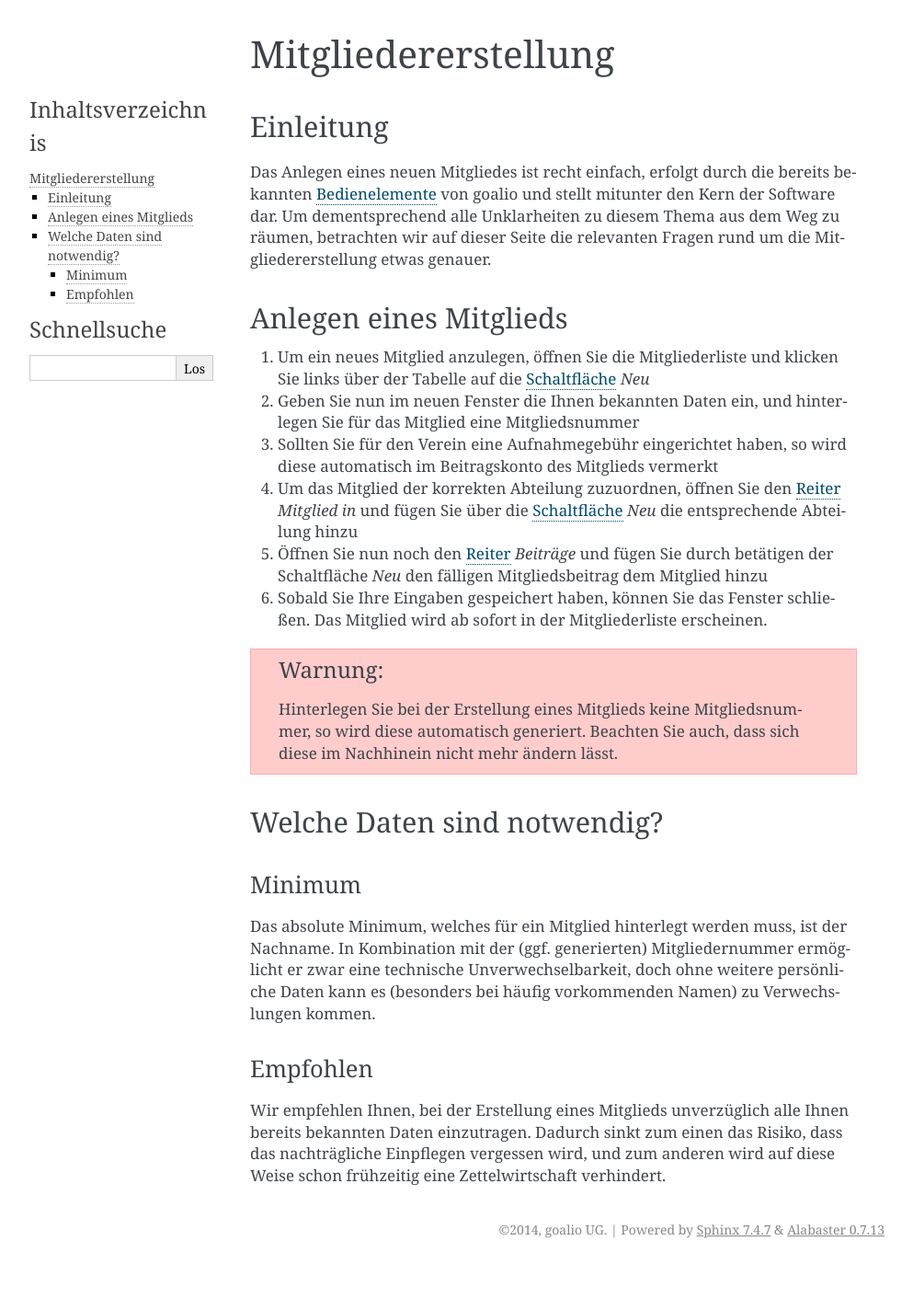
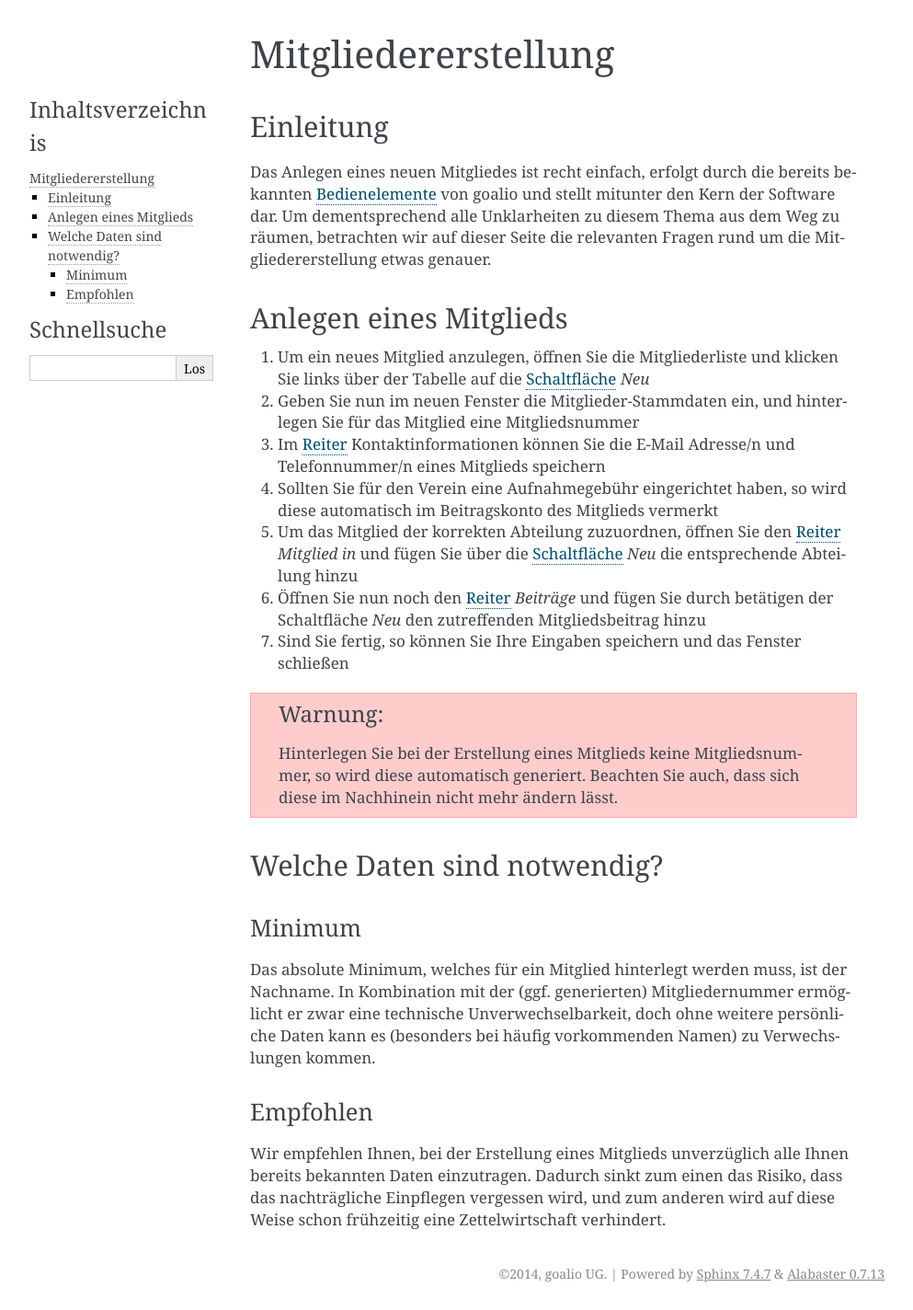
Before and after one commit to goalio/docs, a Sphinx documentation site: the page built from docs/module/mitglieder/erstellen.rst, in a window 1280 px wide. Shown: the whole page at 92% size, without its empty margins (148-1141 px from the left). Built offline with Sphinx 7.4.7, drawn with Linux system fonts in a browser that asks for light colours; formulas are drawn with MathJax 3; before the commit the page ends 1376 px from its top, so only the background shows below that.

Commit message:
Update erstellen.rst

```diff
--- a/docs/module/mitglieder/erstellen.rst
+++ b/docs/module/mitglieder/erstellen.rst
@@ -11,15 +11,17 @@ Anlegen eines Mitglieds
 
 1. Um ein neues Mitglied anzulegen, öffnen Sie die Mitgliederliste und klicken Sie links über der Tabelle auf die Schaltfläche_ *Neu*
 
-2. Geben Sie nun im neuen Fenster die Ihnen bekannten Daten ein, und hinterlegen Sie für das Mitglied eine Mitgliedsnummer
+2. Geben Sie nun im neuen Fenster die Mitglieder-Stammdaten ein, und hinterlegen Sie für das Mitglied eine Mitgliedsnummer
 
-3. Sollten Sie für den Verein eine Aufnahmegebühr eingerichtet haben, so wird diese automatisch im Beitragskonto des Mitglieds vermerkt
+3. Im Reiter_ Kontaktinformationen können Sie die E-Mail Adresse/n und Telefonnummer/n eines Mitglieds speichern
 
-4. Um das Mitglied der korrekten Abteilung zuzuordnen, öffnen Sie den Reiter_ *Mitglied in* und fügen Sie über die Schaltfläche_ *Neu* die entsprechende Abteilung hinzu
+4. Sollten Sie für den Verein eine Aufnahmegebühr eingerichtet haben, so wird diese automatisch im Beitragskonto des Mitglieds vermerkt
 
-5. Öffnen Sie nun noch den Reiter_ *Beiträge* und fügen Sie durch betätigen der Schaltfläche *Neu* den fälligen Mitgliedsbeitrag dem Mitglied hinzu
+5. Um das Mitglied der korrekten Abteilung zuzuordnen, öffnen Sie den Reiter_ *Mitglied in* und fügen Sie über die Schaltfläche_ *Neu* die entsprechende Abteilung hinzu
 
-6. Sobald Sie Ihre Eingaben gespeichert haben, können Sie das Fenster schließen. Das Mitglied wird ab sofort in der Mitgliederliste erscheinen.
+6. Öffnen Sie nun noch den Reiter_ *Beiträge* und fügen Sie durch betätigen der Schaltfläche *Neu* den zutreffenden Mitgliedsbeitrag hinzu
+
+7. Sind Sie fertig, so können Sie Ihre Eingaben speichern und das Fenster schließen
 
 .. warning::
 	Hinterlegen Sie bei der Erstellung eines Mitglieds keine Mitgliedsnummer, so wird diese automatisch generiert. Beachten Sie auch, dass sich diese im Nachhinein nicht mehr ändern lässt.
```
